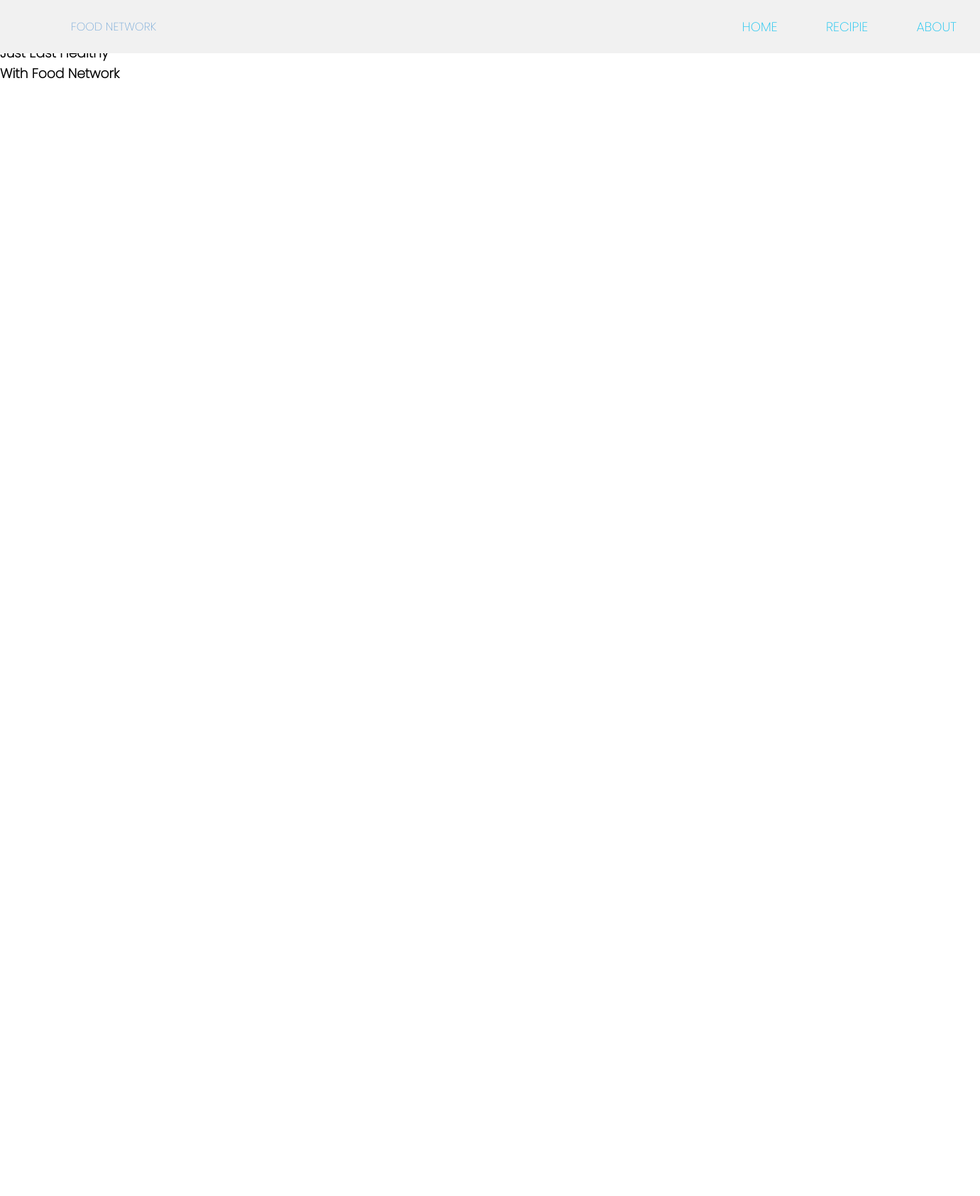
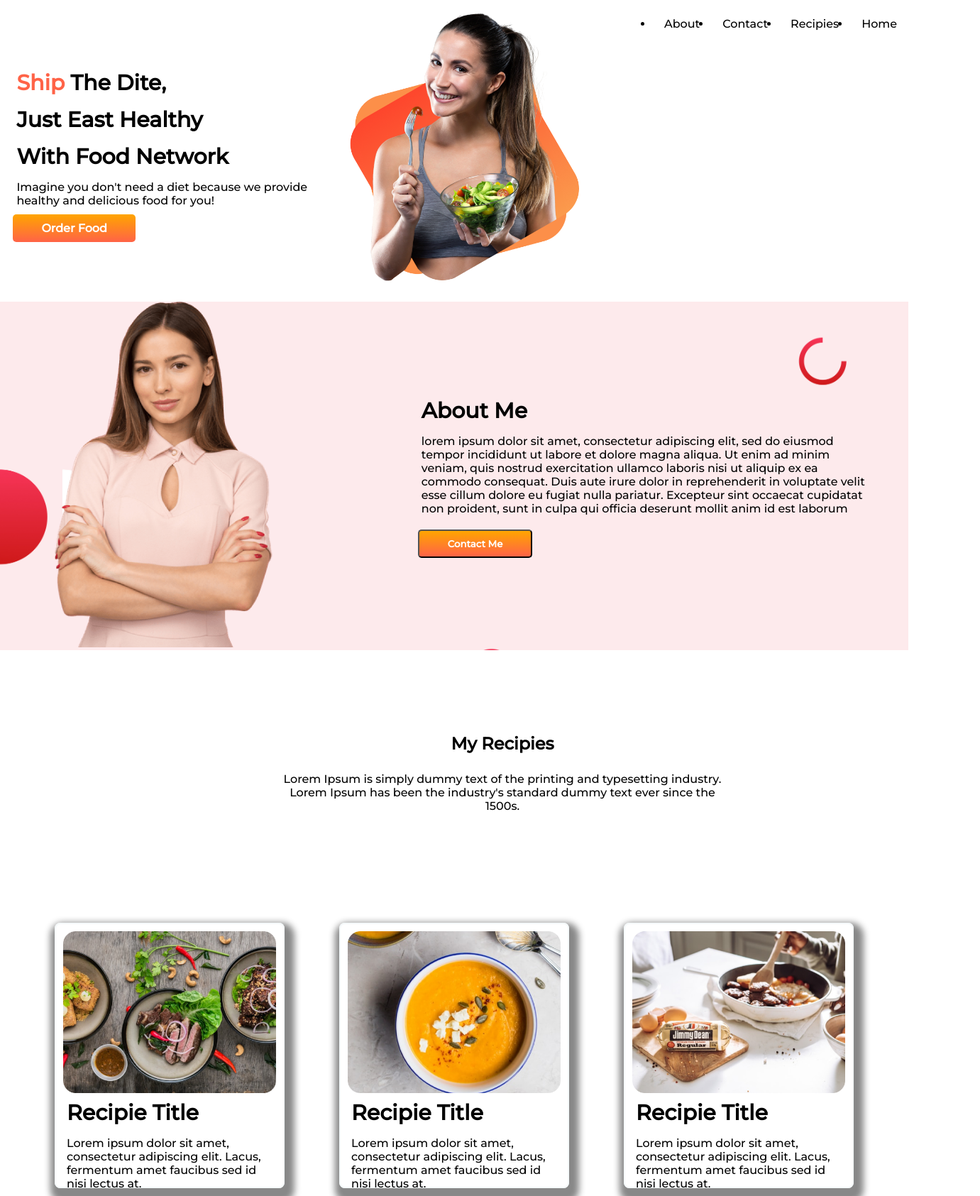
Before and after one commit to rabbism/food-network, a plain HTML site: page index.html in a window 1280 px wide. Shown: the top 1685 px of the page at 71% size, 1381 px wide, since content can reach past the window. Before the commit the page ends 800 px from the top, so only its background shows below. Drawn offline with Linux system fonts and the light colour scheme.

Commit message:
the all item is complite

```diff
--- a/index.html
+++ b/index.html
@@ -7,38 +7,99 @@
     <title>Food Network</title>
     <link rel="preconnect" href="https://fonts.googleapis.com">
     <link rel="preconnect" href="https://fonts.gstatic.com" crossorigin>
-    <link href="https://fonts.googleapis.com/css2?family=Poppins:wght@200&display=swap" rel="stylesheet">
+    <link href="https://fonts.googleapis.com/css2?family=Montserrat:wght@500&display=swap" rel="stylesheet">
     <link rel="stylesheet" href="style.css">
 </head>
 <body>
     <!---The fist section of nave bar---->
-    <section>
+    <section class="nav-bar">
         <div>
-            <nav>
-                <div class="logo">
-                    <p>Food Network</p>
-                </div>
 
-                <ul>
-                    <li><a href="#">HOME</a></li>
-                    <li><a href="#">RECIPIE</a></li>
-                    <li><a href="#">ABOUT</a></li>
-                </ul>
+            <ul>
+                <li><a class="active" href="#home">Home</a></li>
+                <li><a href="#news">Recipies</a></li>
+                <li><a href="#contact">Contact</a></li>
+                <li><a href="#about">About</a></li>
+            </ul>
 
-            </nav>
         </div>
     </section>
-    <--2nd section Of this website-->
+    <!--2nd section Of this website-->
+        <section class="big-banner">
+            <div class="half-width">
+                <h1><span class="orange-color">Ship  </span>The Dite,</h1>
+                <h1>Just East Healthy</h1>
+                <h1>With Food Network</h1>
+                <p>Imagine you don't need a diet because we provide healthy and delicious food for you!</p>
+                <a class="link-button" target="_blank" href="#">Order Food</a>
+            </div>
+            <div class="half-width">
+                <img src="images/Group 8425.png" alt="">
+            </div>
+        </section>
+        <!---About Section of this website-->
+        <section class="about-me">
+            <div class="half-width" id="personal-pic">
+                <img src="images/Person Image.png" alt=""></div>
+            <div class="half-width">
+                <h1>About Me</h1></bar>
+                <p>lorem ipsum dolor sit amet, consectetur adipiscing elit, sed do eiusmod tempor incididunt ut labore et dolore magna aliqua. Ut enim ad minim veniam, quis nostrud exercitation ullamco laboris nisi ut aliquip ex ea commodo consequat. Duis aute irure dolor in reprehenderit in voluptate velit esse cillum dolore eu fugiat nulla pariatur. Excepteur sint occaecat cupidatat non proident, sunt in culpa qui officia deserunt mollit anim id est laborum</p>
+                <button class="link-button">Contact Me</button>
+            </div>
+        </section>
+        <!---My Recipies title-->
         <section>
+            <div class="my-recipes">
+                <h2>My Recipies</h2>
+                <p>Lorem Ipsum is simply dummy text of the printing and typesetting industry. Lorem Ipsum has been the industry's standard dummy text ever since the 1500s.</p>
+            </div>
+        </section>
+        <!------Recipies Items List--------->
+        <section class="recipes-items">
+            <div class="recipes-container">
+                <div>
+                    <img src="images/food/Project Cover1.jpg" alt="">
+                    <h1>Recipie Title</h1>
+                    <p>Lorem ipsum dolor sit amet, consectetur adipiscing elit. Lacus, fermentum amet faucibus sed id nisi lectus at.</p>
+                </div>
+                <div>
+                    <img src="images/food/Project Cover.png" alt="">
+                    <h1>Recipie Title</h1>
+                    <p>Lorem ipsum dolor sit amet, consectetur adipiscing elit. Lacus, fermentum amet faucibus sed id nisi lectus at.</p>
+                </div>
+                <div>
+                    <img src="images/food/Project Cover.jpg" alt="">
+                    <h1>Recipie Title</h1>
+                    <p>Lorem ipsum dolor sit amet, consectetur adipiscing elit. Lacus, fermentum amet faucibus sed id nisi lectus at.</p>
+                </div>
+            </div>
+
+        </section>
+        <!------Social Media All Collection-->
+        <section>
+            <div class="view-coantiner">
+                <div>
+                    <h1>700k</h1>
+                    <h6>Youtube Subscribers</h6>
+                </div>
+                <div>
+                    <h1>2.4M</h1>
+                    <h6>Instagram Followers</h6>
+                </div>
+                <div>
+                    <h1>100k</h1>
+                    <h6>Dribbble Short Like</h6>
+                </div>
+            </div>
+        </section>
+        <!----Footer------------------------->
+        <footer>
             <div>
-                <h2>
-                    <span>Ship</span>The Dite,
-                </h2>
-                <h3>Just East Healthy</h3>
-                <h3>With Food Network</h3>
+                <h2><span class="orange-color">FOOD</span> NETWORK</h2>
+                <p>Eat Healthy to live healthy.Live healthy to live happy.</p>
             </div>
-            <div></div>
-        </section>
+
+        </footer>
 
 </body>
 </html>
--- a/style.css
+++ b/style.css
@@ -1,44 +1,138 @@
 * {
     margin: 0;
     padding: 0;
-    font-family: 'Poppins', sans-serif;
-
-}
-nav {
-    width: 100%;
-    height: 75px;
-    background-color: rgb(241, 241, 241);
-    line-height: 75px;
-    padding: 0px 100px;
-    position: fixed;
-    z-index: 1;
-}
-nav.logo {
-    font-size: 30px;
-    letter-spacing: 1.5px;
-    font-weight:bold;
-
-
-}
-.logo p {
-    float: left;
-    color: rgb(125, 173, 218);
-    text-transform: uppercase;
-}
-nav ul {
-    float: right;
-}
-nav ul li {
-    display:inline-block;
-    list-style: none;
-
-}
-nav ul  li a {
-    color: rgb(26, 197, 240);
-    text-decoration: none;
-    font-size: 18px;
-    padding: 0px 32px;
+    font-family: 'Montserrat', sans-serif;
 
 
 
 }
+
+}
+/*The navbar css items*/
+ul {
+    list-style-type: none;
+    margin: 0;
+    padding: 0;
+    overflow: hidden;
+    background-color: blanchedalmond;
+  }
+
+  li {
+    float: right;
+  }
+
+  li a {
+    display: block;
+    list-style: none;
+    color: black;
+    text-align: center;
+    padding: 14px 16px;
+    text-decoration: none;
+  }
+
+  li a:hover {
+    background-color:rgb(231, 78, 17);
+  }
+  /*The first Section of Css */
+  .orange-color {
+    color: tomato;
+  }
+  h1{
+    font-size: 30px;
+    margin-bottom: 5px;
+    padding: 5px;
+  }
+  p{
+    margin-bottom: 15px;
+    padding: 5px;
+  }
+  section {
+    margin-bottom: 10px;
+  }
+
+  .big-banner {
+      display: flex;
+      justify-content: center;
+  }
+  .half-width{
+    width: 50%;
+    padding-left: 2%;
+    justify-content: center;
+    margin: auto;
+  }
+  .half-width img {
+    width: 80%;
+  }
+  .about-me{
+    display: flex;
+    background-image: url(images/Frame\ 58.jpg);
+    background-repeat: no-repeat;
+    background-size:100%;
+  }
+  #personal-pic {
+    width: 30%;
+  }
+  .link-button {
+    text-decoration: none;
+    background-image: linear-gradient(orange, tomato);
+    padding: 10px 40px;
+    color: white;
+    border-radius: 5px;
+    font-weight: 700;
+
+  }
+  /*My recipies title*/
+  .my-recipes {
+    text-align: center;
+    width: 700px;
+    height: 150PX;
+    margin: 92px 333px;
+    padding: 25px;
+
+  }
+  .my-recipes p {
+    padding: 26px;
+  }
+  /*My recipies item*/
+  .recipes-container {
+    display: flex;
+    justify-content: space-evenly;
+  }
+  .recipes-container div {
+    width: 300px;
+    height: 350px;
+    padding: 10px;
+    border-radius: 8px;
+    box-shadow: 4px 10px 10px  10px #888888;;
+    border:2px solid rgba(244, 249, 250, 0.897) ;
+  }
+  .recipes-container div img {
+    width: 100%;
+  }
+  .view-coantiner{
+    display: flex;
+    justify-content: space-evenly;
+    box-shadow: 4px 10px 10px 10px #888888;
+    margin: 80px 131px;
+    width: 1250px;
+    height: 168px;
+    padding-top: 83px;
+
+
+  }
+  /*Fotter of css*/
+  footer{
+    background-color: black;
+    color: white;
+    text-align: center;
+    width: 100%;
+    height: 296px;
+
+  }
+  footer div {
+    margin-top: 178px;
+    padding: 90px;
+  }
+  footer div p {
+    padding: 26px;
+  }
```
Also changed, not shown: images/food/Project Cover.jpg (added), images/food/Project Cover.png (added), images/food/Project Cover1.jpg (added).
